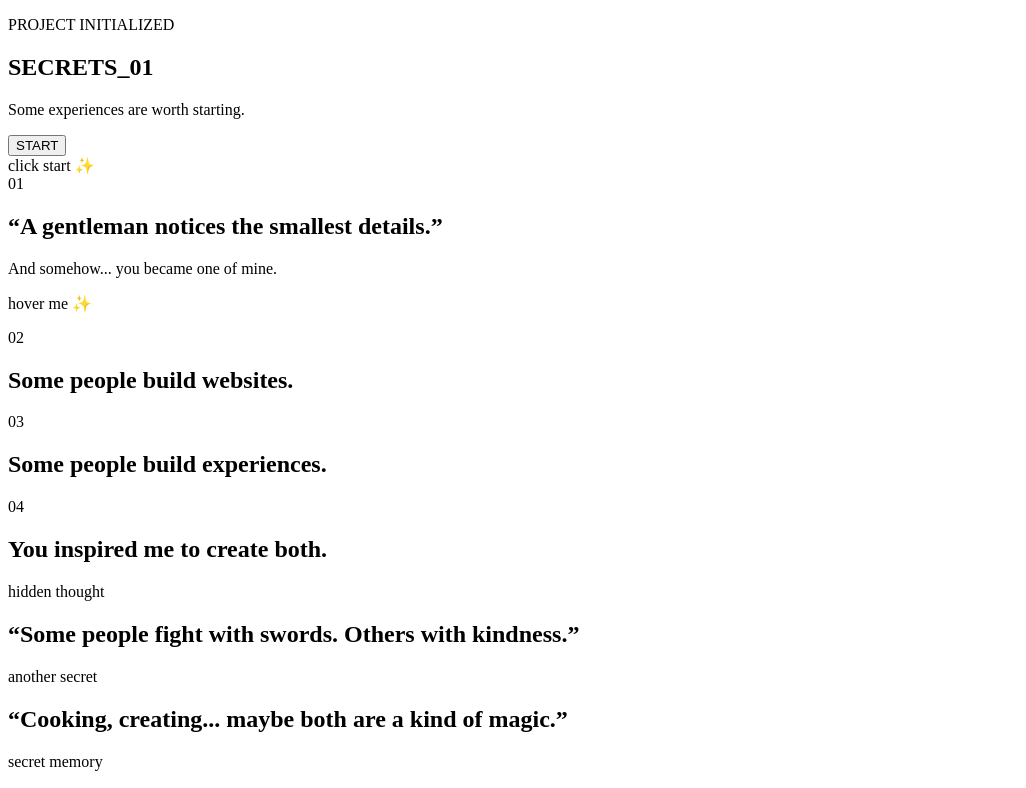
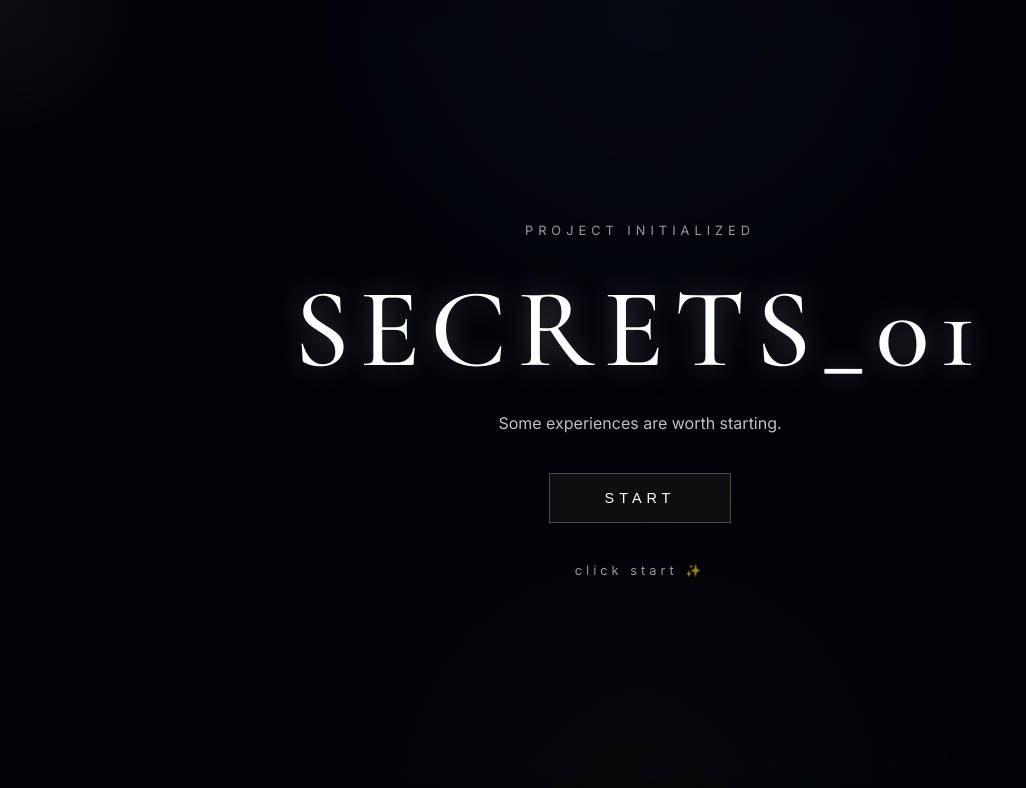
Before and after one commit to castroandres052003-art/SECRET_01, a plain HTML site: page index.html in a window 1280 px wide. Shown: the top 788 px of the page, without its empty margins (0-1026 px from the left). Drawn offline with nearby package versions, Linux system fonts and the light colour scheme.

Commit message:
Update index.html

```diff
--- a/index.html
+++ b/index.html
@@ -16,7 +16,7 @@
     />
 
     <!-- CSS -->
-    <link rel="stylesheet" href="SECRET_01_style.css" />
+    <link rel="stylesheet" href="style.css" />
   </head>
 
   <body>
@@ -155,6 +155,6 @@
     </audio>
 
     <!-- JAVASCRIPT -->
-    <script src="SECRET_01_js.js"></script>
+    <script src="script.js"></script>
   </body>
 </html>
```
